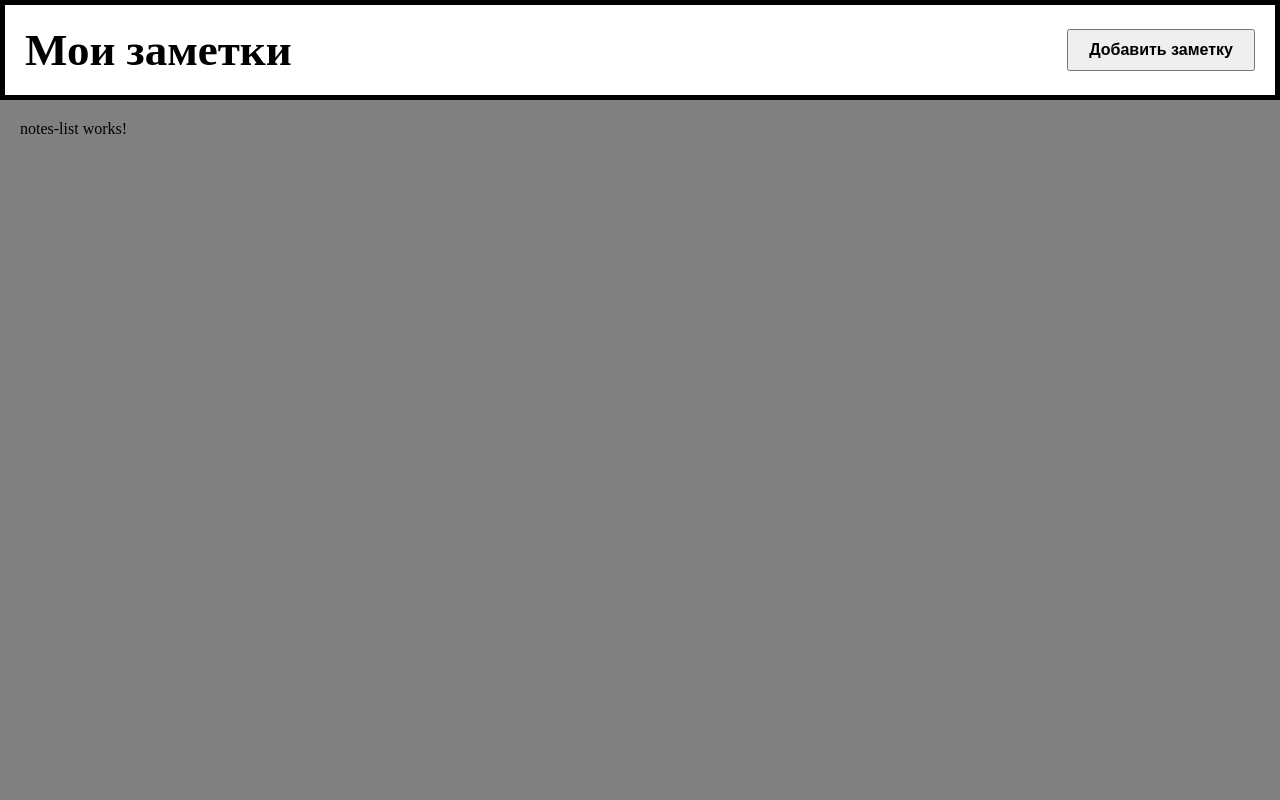
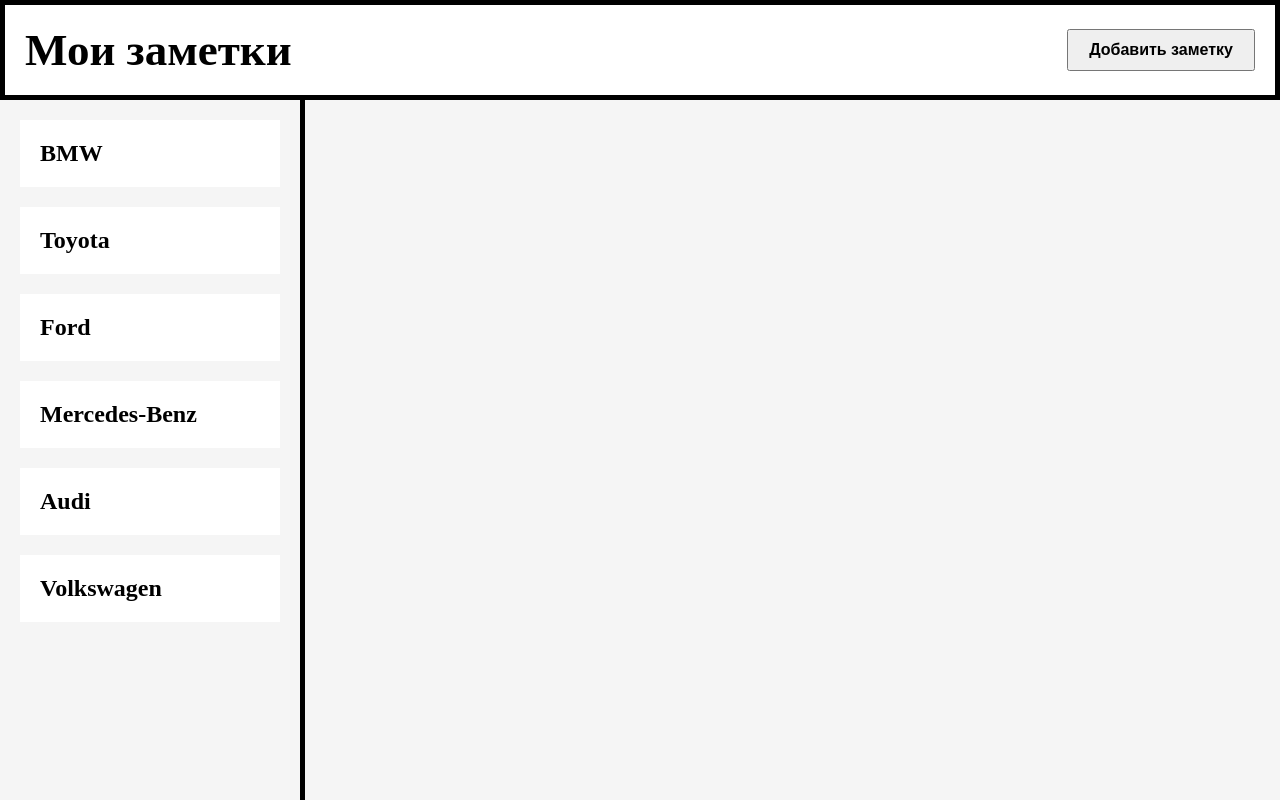
Before and after one commit to IIIIIIIllll/notes-angular, an Angular app: page / in a window 1280 px wide. Built offline with nearby package versions, Linux system fonts and the light colour scheme.

Commit message:
create notes-list

```diff
--- a/src/app/notes-list/notes-list.component.css
+++ b/src/app/notes-list/notes-list.component.css
@@ -0,0 +1,17 @@
+.notes {
+    list-style: none;
+    width: 300px;
+    padding: 20px;
+}
+
+.note {
+    transition: 0.3s ease-in;
+    padding: 20px;
+    margin-bottom: 20px;
+    background-color: white;
+}
+
+.selected {
+    background-color: rgb(42, 42, 233);
+    color: white;
+}
--- a/src/app/notes-list/notes-list.component.html
+++ b/src/app/notes-list/notes-list.component.html
@@ -1 +1,11 @@
-<p>notes-list works!</p>
+<ul class="notes">
+    <li *ngFor="let note of notes">
+        <section
+            class="note"
+            (click)="onSelect(note)"
+            [class.selected]="note === selectedNote"
+         >
+            <h2>{{ note.title }}</h2>
+        </section>
+    </li>
+</ul>
--- a/src/app/notes-list/notes-list.component.ts
+++ b/src/app/notes-list/notes-list.component.ts
@@ -1,10 +1,31 @@
-import { Component } from '@angular/core';
+import { Component, OnInit } from '@angular/core';
+import { NoteService } from '../note.service';
+import { Note } from '../models/note';
 
 @Component({
   selector: 'app-notes-list',
   templateUrl: './notes-list.component.html',
   styleUrls: ['./notes-list.component.css']
 })
-export class NotesListComponent {
+export class NotesListComponent implements OnInit {
 
+  selectedNote?: Note;
+
+  notes: Note[] = [];
+
+  constructor(private noteService: NoteService) {}
+
+  ngOnInit(): void {
+    this.getNotes();
+  }
+
+  onSelect(note: Note): void {
+    this.selectedNote = note;
+    this.noteService.setSelectedNote(note);
+  }
+
+  getNotes() {
+    this.noteService.getNotes()
+      .subscribe(notes => this.notes = notes)
+  }
 }
--- a/src/app/notes/notes.component.css
+++ b/src/app/notes/notes.component.css
@@ -16,8 +16,13 @@
 
 .container {
     height: calc(100vh - 100px);
-    background-color: gray;
-    padding: 20px;
+    background-color: whitesmoke;
+
     display: flex;
 
 }
+
+.vertical-line {
+    width: 5px;
+    background-color: black;
+  }
--- a/src/app/notes/notes.component.html
+++ b/src/app/notes/notes.component.html
@@ -6,5 +6,6 @@
 <main class="container">
     <app-notes-list></app-notes-list>
 
+    <div class="vertical-line"></div>
     <!-- <app-note-detail></app-note-detail> -->
 </main>
```
